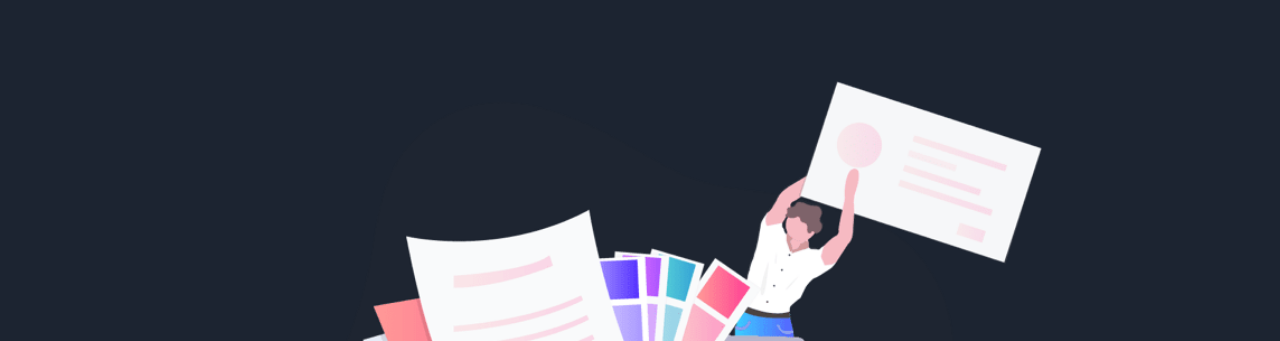
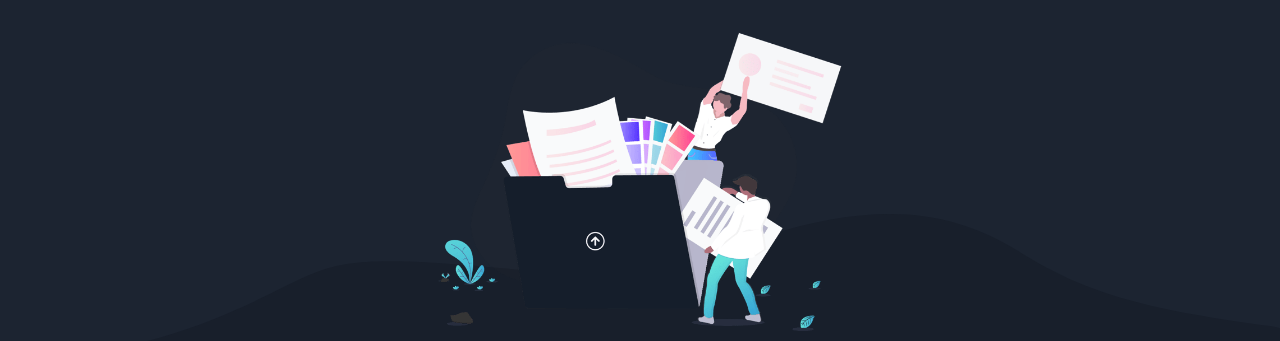
Before and after one commit to robert-ds/landing-page-fylo-dark, a plain HTML site: page index.html in a window 1280 px wide. Shown: the part 107-448 px from the top of the page. Drawn offline with nearby package versions, Linux system fonts and the light colour scheme.

Commit message:
resize main image

```diff
--- a/css/main.css
+++ b/css/main.css
@@ -61,7 +61,7 @@ body {
   width: 90%;
   max-width: 120rem;
   margin: 0 auto;
-  padding: 3rem 0;
+  padding: 2rem 0;
   overflow: hidden;
 }
 
@@ -107,10 +107,6 @@ body {
   object-fit: cover;
   margin: 0 auto;
   max-width: 70rem;
-}
-
-.hero__title {
-  font-family: var(--heading-font);
 }
 
 .hero__paragraph {
@@ -388,6 +384,7 @@ body {
 
   .hero__title {
     font-size: 2.8rem;
+    font-family: var(--heading-font);
   }
 
   .hero__cta {
@@ -397,7 +394,7 @@ body {
   }
 
   .hero__img{
-    width: 70%;
+    width: 35%;
   }
 
   .hero__wave::before {
```
